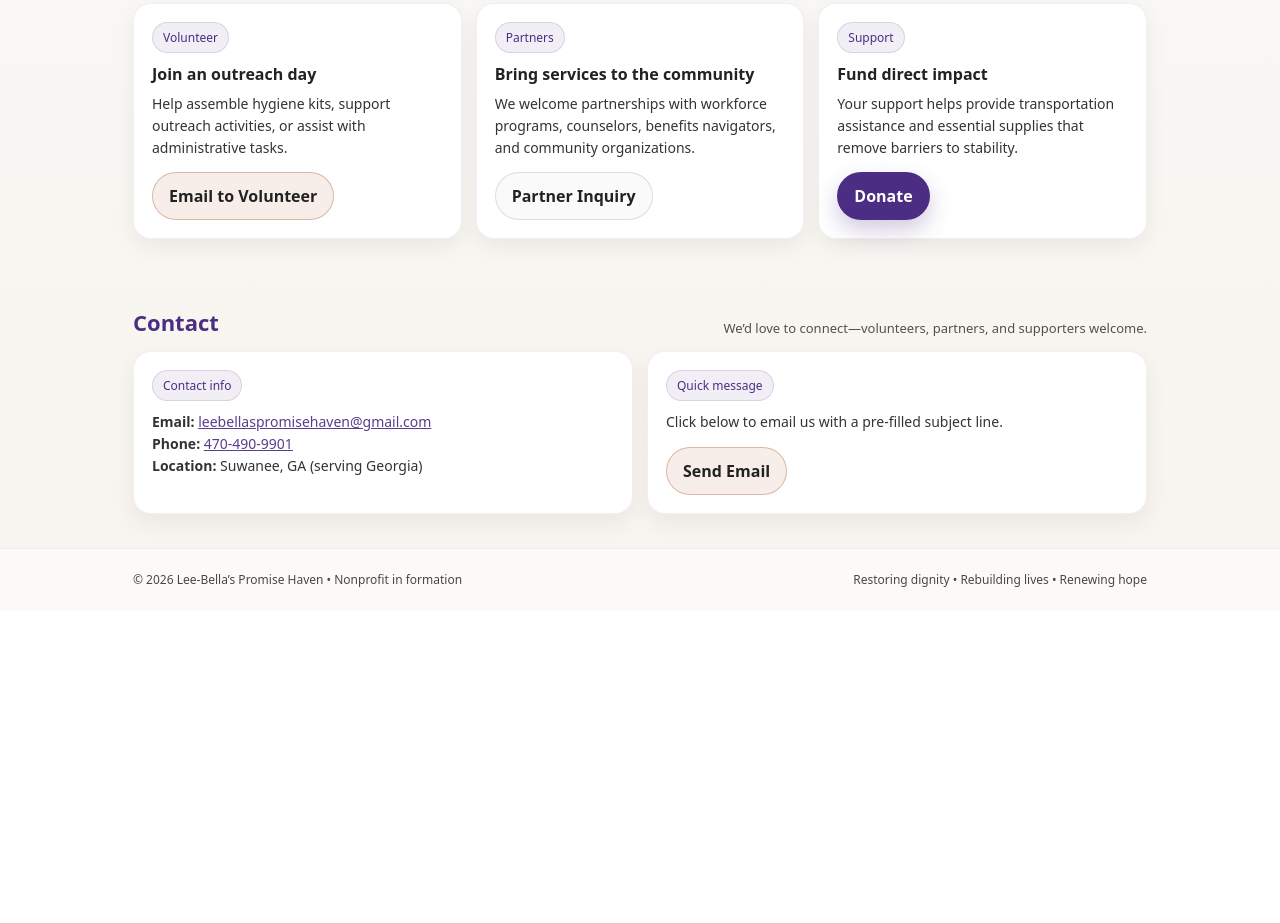
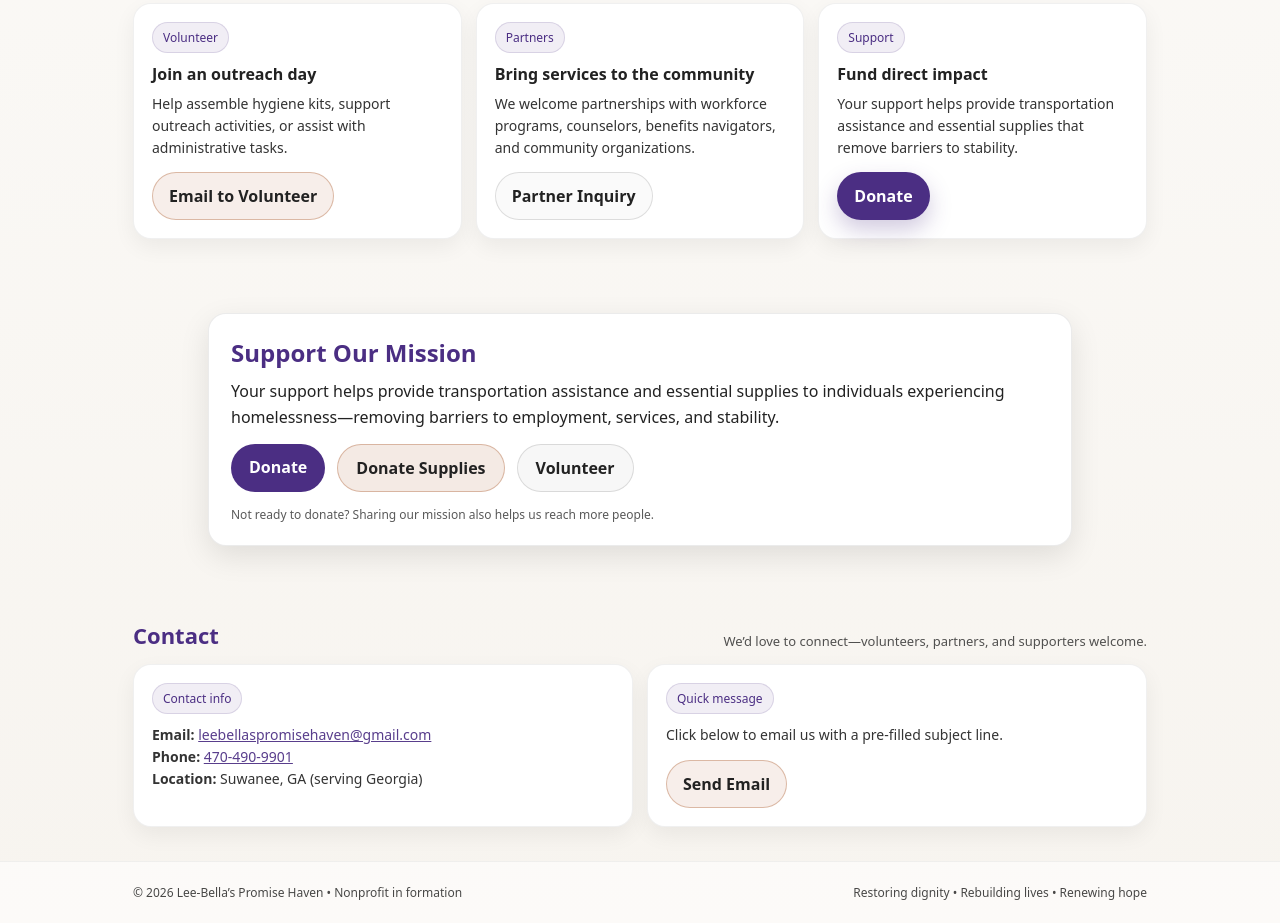
Before and after one commit to PynksHouse/leebellas-promise-haven, a plain HTML site: page index.html in a window 1280 px wide. Shown: the part 1541-2464 px from the top of the page. Before the commit the page ends 2151 px from the top, so only its background shows below. Drawn offline with Linux system fonts and the light colour scheme.

Commit message:
Update index.html

```diff
--- a/index.html
+++ b/index.html
@@ -416,7 +416,39 @@
       </div>
     </div>
   </section>
+<section id="donate" style="padding:40px 0;">
+  <div style="max-width:900px;margin:0 auto;padding:0 18px;">
+    <div style="background:#ffffff;border:1px solid rgba(0,0,0,.08);border-radius:18px;padding:22px;box-shadow:0 10px 30px rgba(0,0,0,.10);">
+      <h2 style="margin:0 0 10px;color:#4B2E83;">Support Our Mission</h2>
+      <p style="margin:0 0 14px;line-height:1.6;">
+        Your support helps provide transportation assistance and essential supplies to individuals experiencing homelessness—removing barriers to employment,
+        services, and stability.
+      </p>
 
+      <div style="display:flex;gap:12px;flex-wrap:wrap;margin-top:10px;">
+        <!-- Replace the link below with your GoFundMe/PayPal/etc. -->
+        <a href="https://gofund.me/bc2badb43" target="_blank" rel="noopener"
+           style="background:#4B2E83;color:#fff;padding:12px 18px;border-radius:999px;text-decoration:none;font-weight:700;display:inline-block;">
+          Donate
+        </a>
+
+        <a href="mailto:leebellaspromisehaven@gmail.com?subject=In-Kind%20Donation%20-%20Lee-Bella%E2%80%99s%20Promise%20Haven"
+           style="background:rgba(196,138,106,.18);border:1px solid rgba(196,138,106,.55);color:#222;padding:12px 18px;border-radius:999px;text-decoration:none;font-weight:700;display:inline-block;">
+          Donate Supplies
+        </a>
+
+        <a href="mailto:leebellaspromisehaven@gmail.com?subject=Volunteer%20Interest%20-%20Lee-Bella%E2%80%99s%20Promise%20Haven"
+           style="background:rgba(0,0,0,.03);border:1px solid rgba(0,0,0,.12);color:#222;padding:12px 18px;border-radius:999px;text-decoration:none;font-weight:700;display:inline-block;">
+          Volunteer
+        </a>
+      </div>
+
+      <p style="margin:14px 0 0;font-size:12px;opacity:.75;">
+        Not ready to donate? Sharing our mission also helps us reach more people.
+      </p>
+    </div>
+  </div>
+</section>
   <section id="contact">
     <div class="container">
       <div class="sectionTitle">
```
